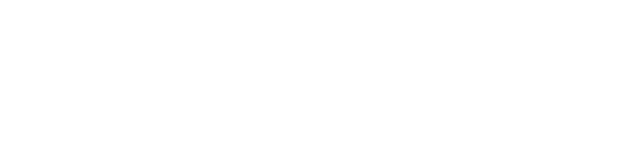
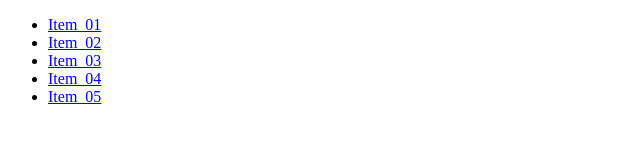
Before and after one commit to Navi-coM/group_080621, a plain HTML site: page index.html in a window 1280 px wide. Shown: the whole page, without its empty margins (0-640 px from the left). Drawn offline with Linux system fonts and the light colour scheme.

Commit message:
Added header and fixed bag

```diff
--- a/index.html
+++ b/index.html
@@ -9,7 +9,17 @@
 </head>
 
 <body>
-    <header class="header"></header>
+    <header class="header">
+        <nav>
+            <ul>
+                <li><a href="#">Item_01</a></li>
+                <li><a href="#">Item_02</a></li>
+                <li><a href="#">Item_03</a></li>
+                <li><a href="#">Item_04</a></li>
+                <li><a href="#">Item_05</a></li>
+            </ul>
+        </nav>
+    </header>
     <main class="main"></main>
     <footer class="footer"></footer>
 </body>
```
